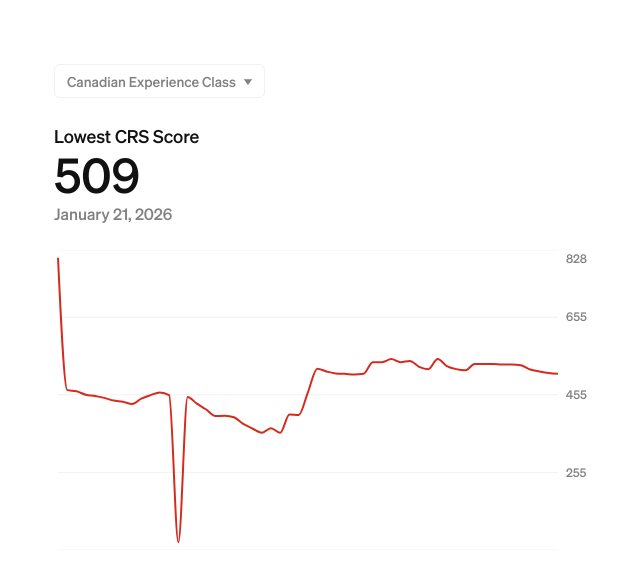
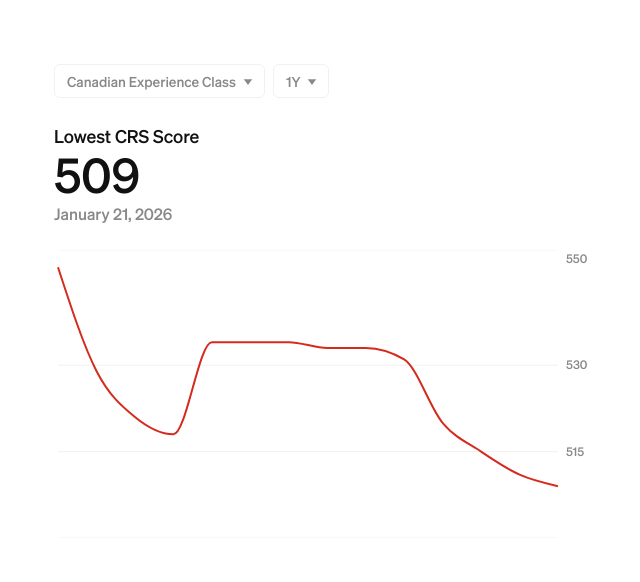
Before and after one commit to saboorbakshi/ee-live, a Next.js app in the folder frontend/: page / in a window 1280 px wide. Shown: the top 582 px of the page, without its empty margins (318-958 px from the left). Built offline with nearby package versions, Linux system fonts and the light colour scheme.

Commit message:
feat: add date filter for CRS chart

```diff
--- a/frontend/app/components/CRSChart.tsx
+++ b/frontend/app/components/CRSChart.tsx
@@ -11,6 +11,7 @@ import {
 } from "recharts";
 interface ChartDataPoint {
   index: number;
+  drawDate: string;
   drawCRS: number;
   drawSize: string;
   drawDateFull: string;
@@ -70,6 +71,31 @@ export default function CRSChart({ data }: CRSChartProps) {
   const fallback = useMemo(() => data[data.length - 1], [data]);
   const [active, setActive] = useState(fallback);
 
+  // Calculate dynamic domain based on data range
+  const domain = useMemo(() => {
+    const vals = data.map(d => d.drawCRS);
+    const min = Math.min(...vals);
+    const max = Math.max(...vals);
+
+    const range = max - min || 1;
+    const mag = 10 ** Math.floor(Math.log10(range));
+
+    // Add padding first (1% of range, minimum 1)
+    const padding = Math.max(1, Math.ceil(range * 0.01));
+    const paddedMin = min - padding;
+    const paddedMax = max + padding;
+
+    // Round to magnitude boundaries for even numbers
+    const lowerBound = Math.floor(paddedMin / mag) * mag;
+    const upperBound = Math.ceil(paddedMax / mag) * mag;
+
+    // Ensure integers
+    return [
+      Math.floor(lowerBound),
+      Math.ceil(upperBound),
+    ];
+  }, [data]);
+
   useEffect(() => {
     setActive(fallback);
   }, [fallback]);
@@ -82,7 +108,8 @@ export default function CRSChart({ data }: CRSChartProps) {
         <p className="text-foreground2 mt-1">{active.drawDateFull}</p>
       </div>
 
-      <ResponsiveContainer width="100%" height={300}>
+      <div className="h-48 sm:h-72">
+        <ResponsiveContainer width="100%" height="100%">
           <LineChart
             data={data}
             margin={{ top: 0, right: 0, bottom: 0, left: 4 }}
@@ -90,13 +117,16 @@ export default function CRSChart({ data }: CRSChartProps) {
             <YAxis
               orientation="right"
               width={32}
-            domain={["dataMin - 20", "dataMax + 20"]}
+              domain={domain}
+              allowDecimals={false}
               tick={{ fontSize: 12, fill: "var(--foreground2)" }}
               tickLine={false}
               axisLine={false}
             />
             <CartesianGrid vertical={false} stroke="var(--border)" />
             <Tooltip
+              animationDuration={200}
+              animationEasing="ease-out"
               cursor={{ stroke: "var(--border2)", strokeDasharray: "1 2" }}
               content={<ChartTooltip onActiveChange={setActive} fallback={fallback} />}
             />
@@ -107,9 +137,12 @@ export default function CRSChart({ data }: CRSChartProps) {
               strokeWidth={2}
               dot={false}
               activeDot={{ r: 5, strokeWidth: 2, fill: "var(--primary)" }}
+              animationDuration={400}
+              animationEasing="ease-out"
             />
           </LineChart>
         </ResponsiveContainer>
       </div>
+    </div>
   );
 }
--- a/frontend/app/components/Select.tsx
+++ b/frontend/app/components/Select.tsx
@@ -30,7 +30,7 @@ export default function Select({ value, onValueChange, options, className }: Sel
   return (
     <BaseSelect.Root value={value} onValueChange={(v) => v && onValueChange(v)}>
       <BaseSelect.Trigger
-        className={`inline-flex w-fit items-center gap-2 rounded-md border border-border px-3 py-1.5 text-sm text-foreground2 outline-none hover:border-border2 focus-visible:ring-2 focus-visible:ring-primary ${className ?? ""}`}
+        className={`inline-flex w-fit items-center gap-2 rounded-md border border-border px-3 py-1.5 text-sm text-foreground2 outline-none hover:border-border2 focus-visible:ring-2 focus-visible:ring-border2 ${className ?? ""}`}
       >
         <BaseSelect.Value />
         <BaseSelect.Icon>
@@ -46,9 +46,7 @@ export default function Select({ value, onValueChange, options, className }: Sel
                 value={option}
                 className="grid cursor-default select-none grid-cols-[0.75rem_1fr] items-center gap-1 px-3 py-1.5 text-sm outline-none data-highlighted:bg-background2"
               >
-                <BaseSelect.ItemIndicator className="col-start-1">
-                <div>•</div>
-                </BaseSelect.ItemIndicator>
+                <BaseSelect.ItemIndicator className="col-start-1">•</BaseSelect.ItemIndicator>
                 <BaseSelect.ItemText className="col-start-2">{option}</BaseSelect.ItemText>
               </BaseSelect.Item>
             ))}
--- a/frontend/app/globals.css
+++ b/frontend/app/globals.css
@@ -4,7 +4,7 @@
   --background: #ffffff;
   --background2: #f6f6f6;
   --foreground: #111111;
-  --foreground2: #808080;
+  --foreground2: #888888;
   --border: #f1f1f1;
   --border2: #d0d0d0;
   --primary: #d52b1e;
--- a/frontend/app/page.tsx
+++ b/frontend/app/page.tsx
@@ -6,6 +6,7 @@ import Select from "./components/Select";
 import CRSChart from "./components/CRSChart";
 
 interface Round {
+  drawDate: string;
   drawDateFull: string;
   drawSize: string;
   drawCRS: string;
@@ -32,7 +33,11 @@ interface Round {
 }
 
 function extractData(rounds: Record<string, string>[]): Round[] {
-  return rounds.map((r) => ({
+  return rounds.filter((r) => {
+    const year = parseInt(r.drawDateFull.split(", ").pop() ?? "0", 10);
+    return year >= 2020;
+  }).map((r) => ({
+    drawDate: r.drawDate,
     drawDateFull: r.drawDateFull,
     drawSize: r.drawSize,
     drawCRS: r.drawCRS,
@@ -84,11 +89,12 @@ const categories = Object.keys(grouped);
 
 const chartDataByCategory: Record<
   string,
-  { index: number; drawCRS: number; drawSize: string; drawDateFull: string; drawCategory: string }[]
+  { index: number; drawDate: string; drawCRS: number; drawSize: string; drawDateFull: string; drawCategory: string }[]
 > = {};
 for (const category of categories) {
   chartDataByCategory[category] = [...grouped[category]].reverse().map((r, i) => ({
     index: i + 1,
+    drawDate: r.drawDate,
     drawCRS: Number(r.drawCRS),
     drawSize: r.drawSize,
     drawDateFull: r.drawDateFull,
@@ -96,19 +102,49 @@ for (const category of categories) {
   }));
 }
 
+const timeOptions = ["1Y", "All", "2026", "2025", "2024", "2023", "2022", "2021", "2020"];
+
+function filterByTime(
+  data: typeof chartDataByCategory[string],
+  period: string,
+) {
+  let filtered;
+  if (period === "All") {
+    filtered = data;
+  } else if (period === "1Y") {
+    const cutoff = new Date();
+    cutoff.setFullYear(cutoff.getFullYear() - 1);
+    const cutoffStr = cutoff.toISOString().slice(0, 10);
+    filtered = data.filter((d) => d.drawDate >= cutoffStr);
+  } else {
+    filtered = data.filter((d) => d.drawDate.startsWith(period));
+  }
+  return filtered.map((d, i) => ({ ...d, index: i + 1 }));
+}
+
 export default function Home() {
   const [category, setCategory] = useState("Canadian Experience Class");
-  const data = useMemo(() => chartDataByCategory[category] ?? [], [category]);
+  const [timePeriod, setTimePeriod] = useState("1Y");
+  const data = useMemo(
+    () => filterByTime(chartDataByCategory[category] ?? [], timePeriod),
+    [category, timePeriod],
+  );
 
   return (
     <div className="flex min-h-screen items-center justify-center font-sans">
       <main className="flex min-h-screen w-full max-w-xl flex-col py-8 sm:py-16 px-5">
-        <Select
-          value={category}
-          onValueChange={setCategory}
-          options={categories}
-          className="mb-6"
-        />
+        <div className="mb-6 flex gap-2">
+          <Select
+            value={category}
+            onValueChange={setCategory}
+            options={categories}
+          />
+          <Select
+            value={timePeriod}
+            onValueChange={setTimePeriod}
+            options={timeOptions}
+          />
+        </div>
         <CRSChart data={data} />
       </main>
     </div>
```
Lines whose indentation alone changed are shown as unchanged.
